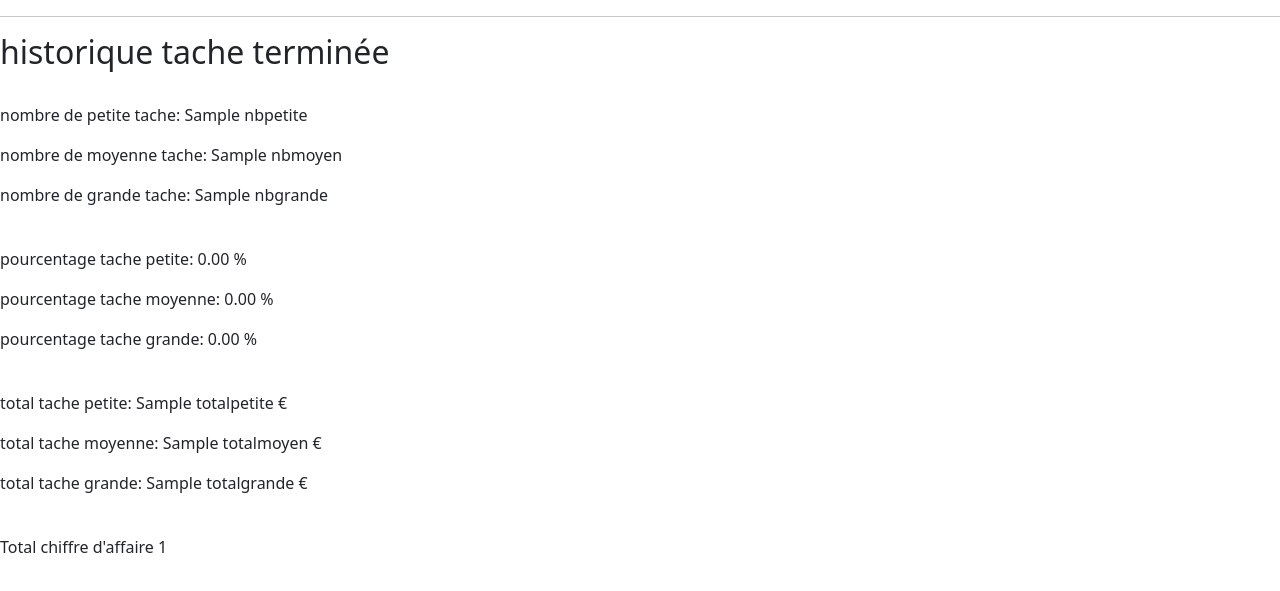
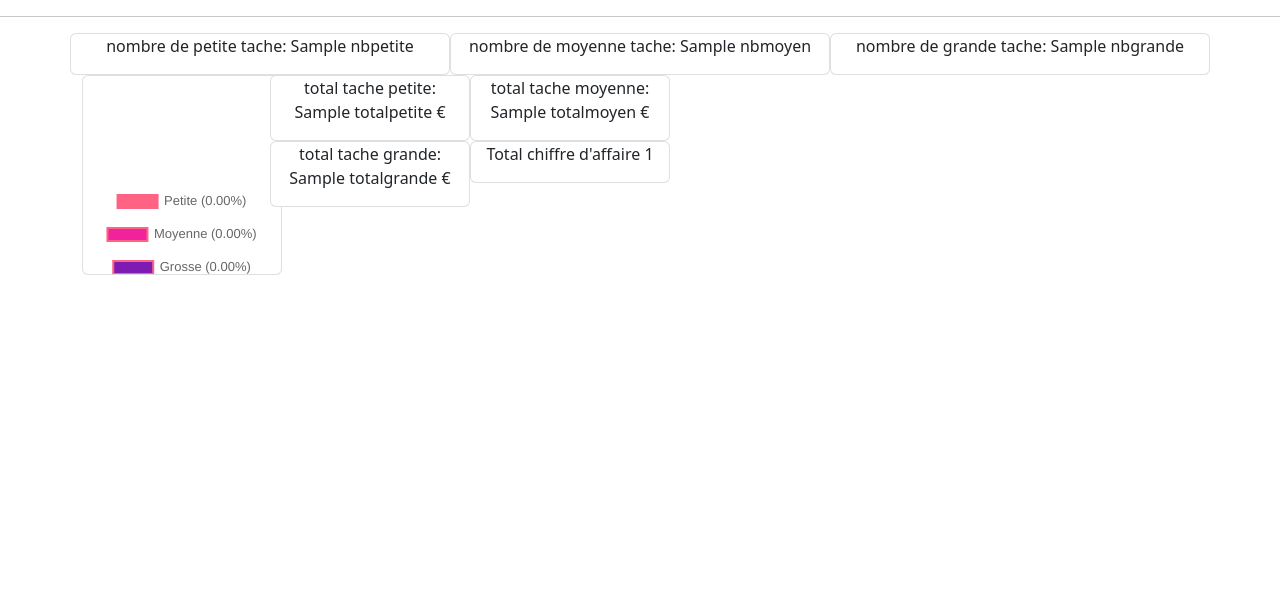
Before and after one commit to Ssaammm/projet_fil_rouge_grp3, a Symfony app: template templates/chiffre_affaire/index.html.twig in a window 1280 px wide. Shown: the top 591 px of the page. Run offline with Twig, Linux system fonts and the light colour scheme; the template is opened without the code that fills it: most values are stand-ins (such as "Sample title", 1, 10 or a date in 2020); some libraries are stand-ins or nearby versions.

Commit message:
uummmhh donuth !!

```diff
--- a/src/Controller/TaskController.php
+++ b/src/Controller/TaskController.php
@@ -2,6 +2,7 @@
 
 namespace App\Controller;
 
+use App\Entity\ChiffreAffaire;
 use App\Entity\Client;
 use App\Entity\Task;
 use App\Entity\Status;
@@ -149,7 +150,7 @@ class TaskController extends AbstractController
     /**
      * @Route("/task/{id}", name="app_task_alloueTask")
      */
-    public function alloueTask(TaskRepository $repoTask,StatusRepository $repoStatut,ManagerRegistry $doctrine, Task $tasks, EntityManagerInterface $manager){
+    public function alloueTask(TaskRepository $repoTask,StatusRepository $repoStatut, Task $tasks, EntityManagerInterface $manager){
 
 
         $user = $this->getUser();
--- a/src/Controller/UtilisateurController.php
+++ b/src/Controller/UtilisateurController.php
@@ -36,7 +36,8 @@ class UtilisateurController extends AbstractController
             $data[$key]['email'] = $value->getEmail();
             $data[$key]['id'] = $value->getId();
         }
-        dump($users);
+        $data = ['data' => $data];
+
         return new JsonResponse($data);
     }
 
--- a/templates/base.html.twig
+++ b/templates/base.html.twig
@@ -13,6 +13,11 @@
 		<link rel="stylesheet" href="https://cdn.jsdelivr.net/npm/bootstrap@5.0.1/dist/css/bootstrap.min.css">
 
 
+		<style>
+			body{
+				background-color: ;
+			}
+		</style>
 		{% block stylesheets %}
 			{#{{ encore_entry_link_tags('app') }}#}
 		{% endblock %}
@@ -127,13 +132,14 @@
 		</div>
 
 	</div>
-	<script src="https://code.jquery.com/jquery-3.2.1.slim.min.js" integrity="sha384-KJ3o2DKtIkvYIK3UENzmM7KCkRr/rE9/Qpg6aAZGJwFDMVNA/GpGFF93hXpG5KkN" crossorigin="anonymous"></script>
+
+	{# <script src="https://code.jquery.com/jquery-3.2.1.slim.min.js" integrity="sha384-KJ3o2DKtIkvYIK3UENzmM7KCkRr/rE9/Qpg6aAZGJwFDMVNA/GpGFF93hXpG5KkN" crossorigin="anonymous"></script> #}
 <script src="https://cdn.jsdelivr.net/npm/popper.js@1.12.9/dist/umd/popper.min.js" integrity="sha384-ApNbgh9B+Y1QKtv3Rn7W3mgPxhU9K/ScQsAP7hUibX39j7fakFPskvXusvfa0b4Q" crossorigin="anonymous"></script>
 <script src="https://cdn.jsdelivr.net/npm/bootstrap@4.0.0/dist/js/bootstrap.min.js" integrity="sha384-JZR6Spejh4U02d8jOt6vLEHfe/JQGiRRSQQxSfFWpi1MquVdAyjUar5+76PVCmYl" crossorigin="anonymous"></script>
 		<script src="../js/jquery-3.6.0.js"></script>
 		<script src="../js/script.js"></script>
-		<script src="https://cdn.jsdelivr.net/npm/select2@4.1.0-rc.0/dist/js/select2.min.js"></script>
 	<script type="text/javascript" src="https://cdn.datatables.net/v/dt/jq-3.6.0/dt-1.11.5/datatables.min.js"></script>
+	<script src="https://cdn.jsdelivr.net/npm/select2@4.1.0-rc.0/dist/js/select2.min.js"></script>
 
 
 	</body>
--- a/templates/chiffre_affaire/index.html.twig
+++ b/templates/chiffre_affaire/index.html.twig
@@ -2,7 +2,222 @@
 
 {% block title %}CHIFFRE D'AFFAIRE{% endblock %}
 
+
+{% block stylesheets %}
+    <style>
+        .card{
+            border-radius: 6px;
+            margin-bottom : ;
+            text-align: center;
+            vertical-align: middle;
+            margin: ;
+            width: 200px;
+            height: 100%;
+        }
+        #aa{
+
+
+        }
+    </style>
+{% endblock %}
+
+
+
+{% block javascripts %}
+<script src="https://cdn.jsdelivr.net/npm/chart.js"></script>
+{% endblock %}
+
+
 {% block body %}
+<header style="width:100%; height: 20%">
+</header>
+{# <div class="container">
+    <div class="d-flex">
+        <div class="row">
+            <div class="col">
+                <div class="card">
+                    <p>nombre de petite tache: {{ chiffre.nbpetite }} </p>
+                </div>
+                <div class="card" width="400" height="400">
+                    <canvas id="myChart"></canvas>
+                </div>
+            </div>
+            <div class="col">
+                <div class="card">
+                    <p>nombre de moyenne tache: {{ chiffre.nbmoyen }} </p>
+                </div>
+                <div class="card">
+                    <p>total tache petite: {{ chiffre.totalpetite }} € </p>
+                </div>
+
+                <div class="card">
+                    <p>total tache grande: {{ chiffre.totalgrande }} € </p>
+                </div>
+            </div>
+            <div class="col">
+                <div class="card">
+                    <p>nombre de grande tache: {{ chiffre.nbgrande }} </p>
+                </div>
+                <div class="card">
+                    <p>total tache moyenne: {{ chiffre.totalmoyen }} € </p>
+                </div>
+                <div class="card">
+                    <p>Total chiffre d'affaire {{ totalAffaire }}</p>
+                </div>
+            </div>
+            </div>
+        </div>
+    </div>
+
+</div> #}
+
+<div class="container" id="aa">
+
+	<div class="row">
+
+		<div class="card col">
+			<p>nombre de petite tache:
+				{{ chiffre.nbpetite }}
+			</p>
+		</div>
+		<div class="card col">
+			<p>nombre de moyenne tache:
+				{{ chiffre.nbmoyen }}
+			</p>
+		</div>
+		<div class="card col">
+			<p>nombre de grande tache:
+				{{ chiffre.nbgrande }}
+			</p>
+		</div>
+	</div>
+
+
+	<div class="d-flex col">
+
+
+		<div>
+			<div class="card" width="400" height="400">
+				<canvas id="myChart"></canvas>
+			</div>
+		</div>
+
+
+		<div class="col">
+
+			<div class="row">
+				<div class="card">
+					<p>total tache petite:
+						{{ chiffre.totalpetite }}
+						€
+					</p>
+				</div>
+				<div class="card">
+					<p>total tache moyenne:
+						{{ chiffre.totalmoyen }}
+						€
+					</p>
+				</div>
+			</div>
+
+
+			<div class="row">
+				<div class="card">
+					<p>total tache grande:
+						{{ chiffre.totalgrande }}
+						€
+					</p>
+				</div>
+				<div class="card">
+					<p>Total chiffre d'affaire
+						{{ totalAffaire }}</p>
+				</div>
+			</div>
+
+		</div>
+
+
+	</div>
+
+{# </div> #}
+</div>
+
+
+
+<script>
+  const labels = [
+    'Petite ({{ chiffre.pourcpetite|number_format(2, '.', ',') }}%)',
+    'Moyenne ({{ chiffre.pourcmoyen|number_format(2, '.', ',') }}%)',
+    'Grosse ({{ chiffre.pourcgrande|number_format(2, '.', ',') }}%)'
+  ];
+
+  const data = {
+    labels: labels,
+    datasets: [{
+      labels: 'My First dataset',
+      backgroundColor: ['rgb(255, 99, 132)',
+                        'rgb(241, 35, 156)',
+                        'rgb(125, 27, 178)'],
+      borderColor: 'rgb(255, 99, 132)',
+      data: [{{ chiffre.pourcpetite|number_format(2, '.', ',') }},{{ chiffre.pourcmoyen|number_format(2, '.', ',') }}, {{ chiffre.pourcgrande|number_format(2, '.', ',') }}],
+    }]
+  };
+
+  const config = {
+    type: 'doughnut',
+    data: data,
+    options: {
+        plugins: {
+            title: {
+                display: true,
+                text: '',
+                color: 'rgb(241, 35, 156)',
+                font:{
+                    size: 26
+                },
+                padding:{
+                    bottom: 50
+                }
+            },
+            legend:{
+                display: true,
+                labels:{
+                    font:{
+                        size: 13
+                    },
+                    padding: 20
+
+                },
+                position:"bottom",
+            },
+            responsive: true,
+
+        },
+        layout:{
+            padding: {
+                {# top: 70 #}
+            }
+        }
+    }
+  };
+
+
+
+const myChart = new Chart(
+    document.getElementById('myChart'),
+    config
+    );
+
+
+</script>
+
+{% endblock %}
+
+
+
+{#
+{% block body %}
+
 
 <h2>historique tache terminée</h2>
 <br>
@@ -25,4 +240,4 @@
 
 
 
-{% endblock %}
+{% endblock %} #}
```
Also changed, not shown: templates/utilisateur/index.html.twig (+16 -29 lines), src/Controller/ChiffreAffaireController.php (line endings or trailing spaces).
